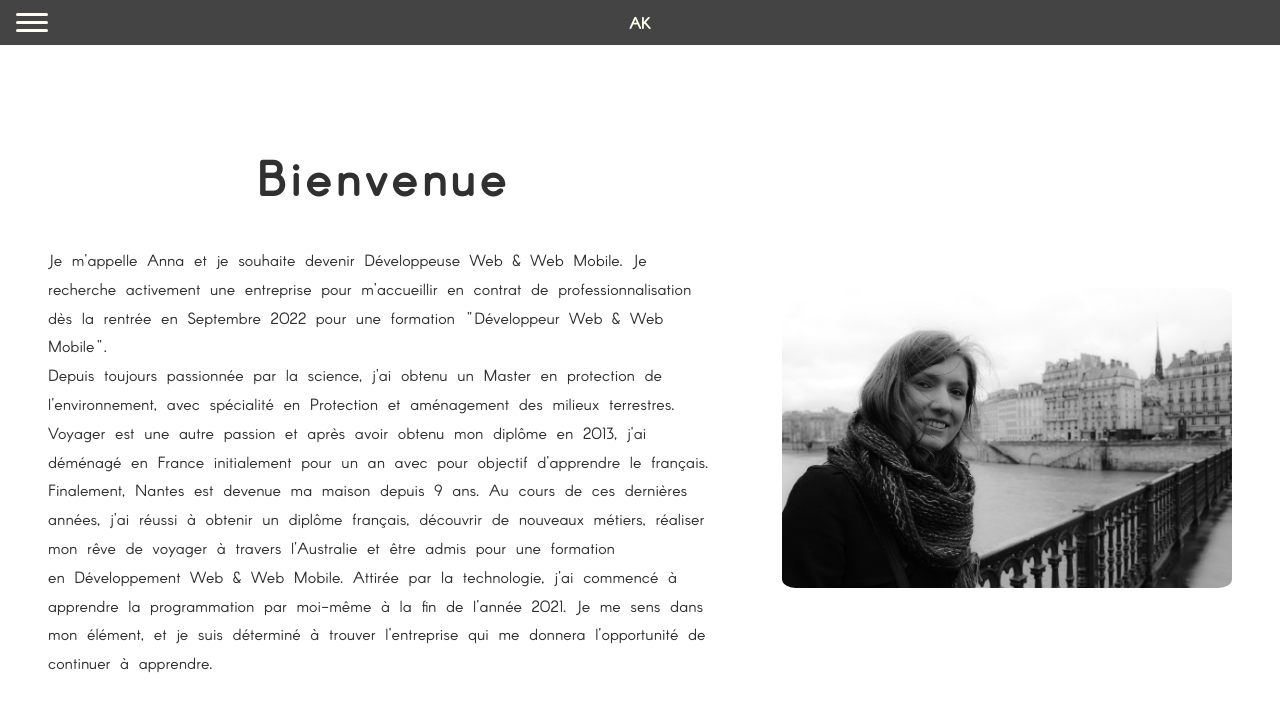
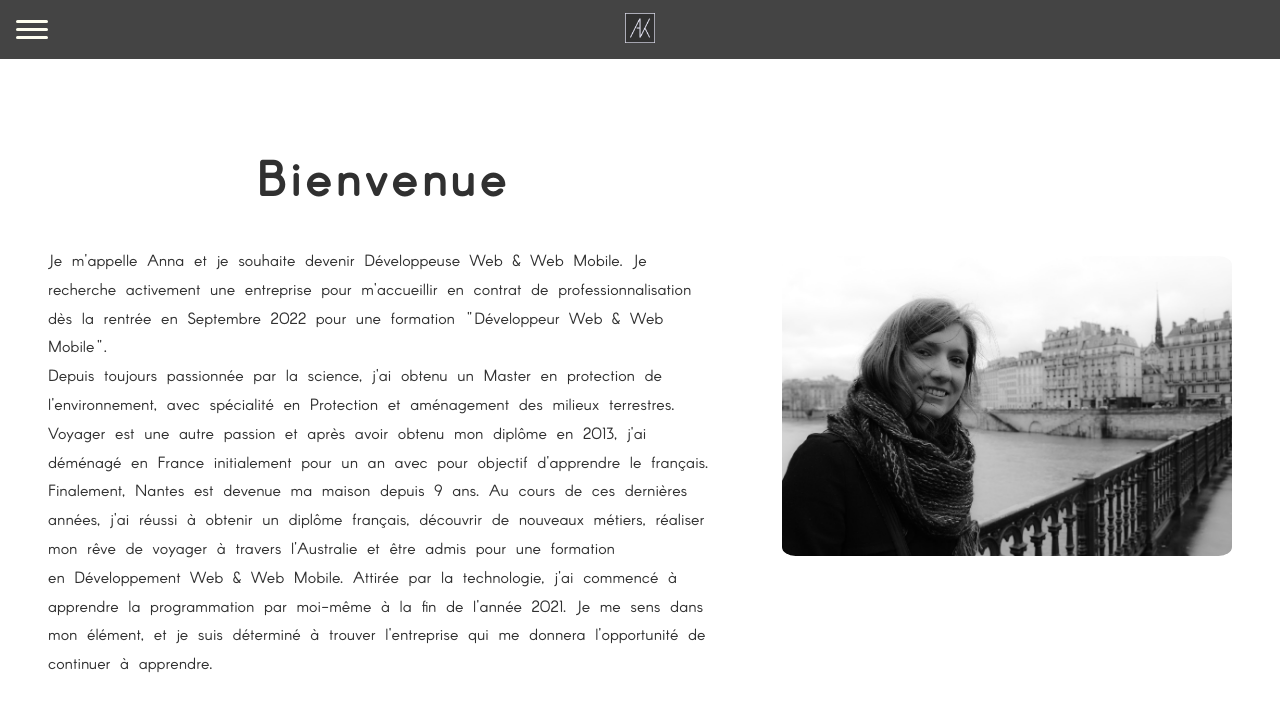
Before and after one commit to AniaKuchc/Portfolio, a plain HTML site: page index.html in a window 1280 px wide. Drawn offline with Linux system fonts and the light colour scheme; files whose address does not match are found by name.

Commit message:
Addition of logo

```diff
--- a/index.html
+++ b/index.html
@@ -8,7 +8,7 @@
 </head>
 <body>
     <header>
-        <h6 class="logo">AK</h6>
+        <img src="logo.png" alt="logo" class="logo">
         <input type="checkbox" id="nav-toggle" class="nav-toggle">
             <nav>
                 <ul>
--- a/style.css
+++ b/style.css
@@ -125,8 +125,7 @@ nav a:hover{
 .logo{
 	padding: 0.8em;
 	margin: 0;
-	font-size: 16px;
-	color: #FFFFF0;
+	width: max(30px);
 }
 
 .flex-container{
@@ -399,7 +398,7 @@ h3{
 .welcomepicture{
 	border-radius: 3%;
 	justify-content: left;
-	margin-top: 16em;
+	margin-top: 14em;
 	margin-left: 3em;
 }
 
```
Also changed, not shown: Competences.html (+1 -1 lines), Contact.html (+1 -1 lines), CoursEtEducation.html (+1 -1 lines), ExperiencesProfessionnelles.html (+1 -1 lines), Formation.html (+1 -1 lines), logo.png (added).
